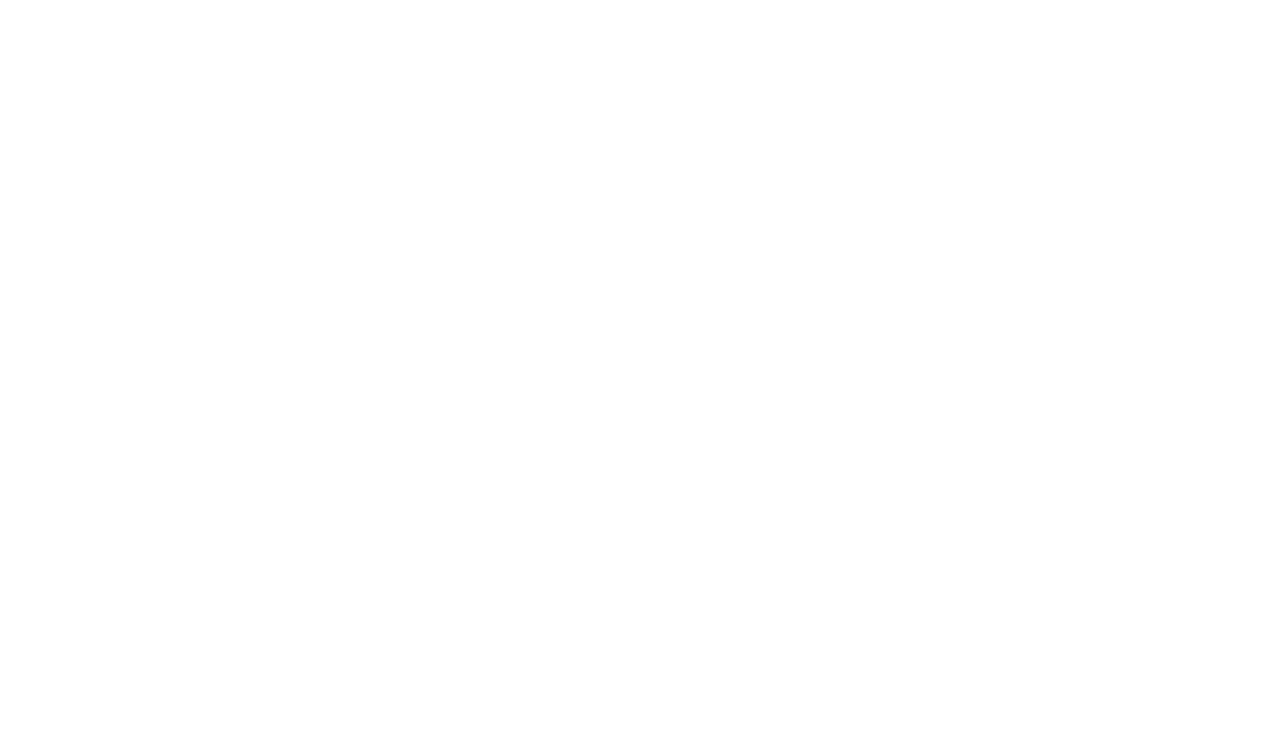
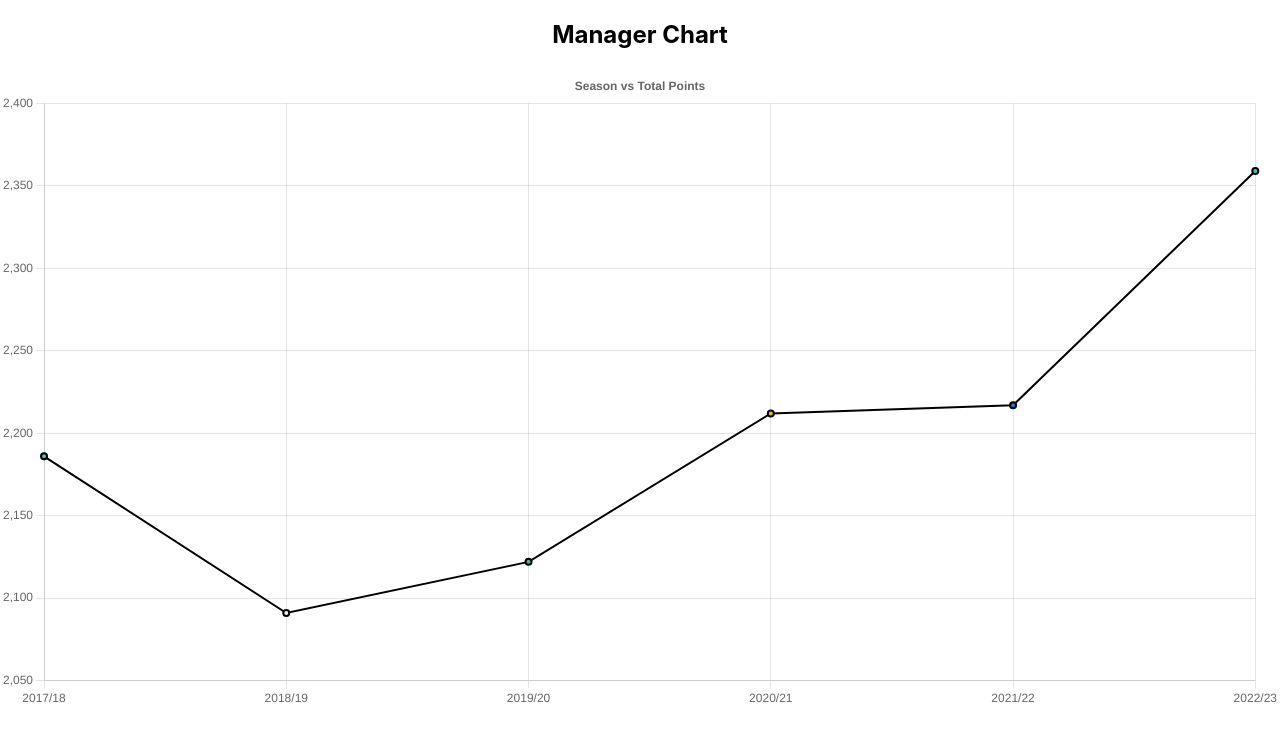
Before and after one commit to alricf/fantasySidekick, a React (Create React App) app in the folder client/: page / in a window 1280 px wide. Shown: the top 742 px of the page. Built offline with nearby package versions, Linux system fonts and the light colour scheme.

Commit message:
Rendering Manager Line Chart - Season vs Total Points

```diff
--- a/client/src/App.js
+++ b/client/src/App.js
@@ -3,6 +3,7 @@
 import "./App.css";
 import Chart from "chart.js/auto";
 import { CategoryScale } from "chart.js";
+import LineChart from "./components/LineChart";
 
 Chart.register(CategoryScale);
 
@@ -64,6 +65,7 @@
   // Template
   return (
     <div className="App">
+      <LineChart homeChartData={homeChartData} />
     </div>
   );
 }
```
